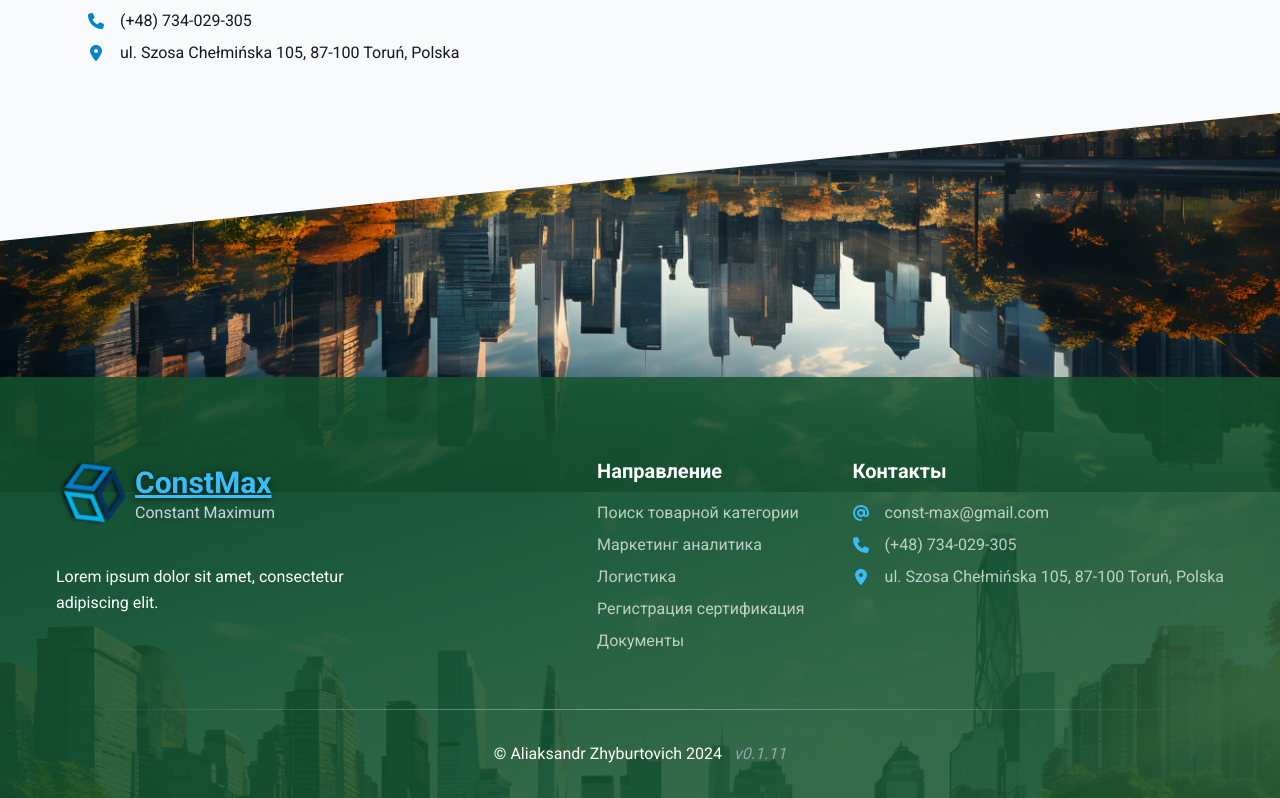
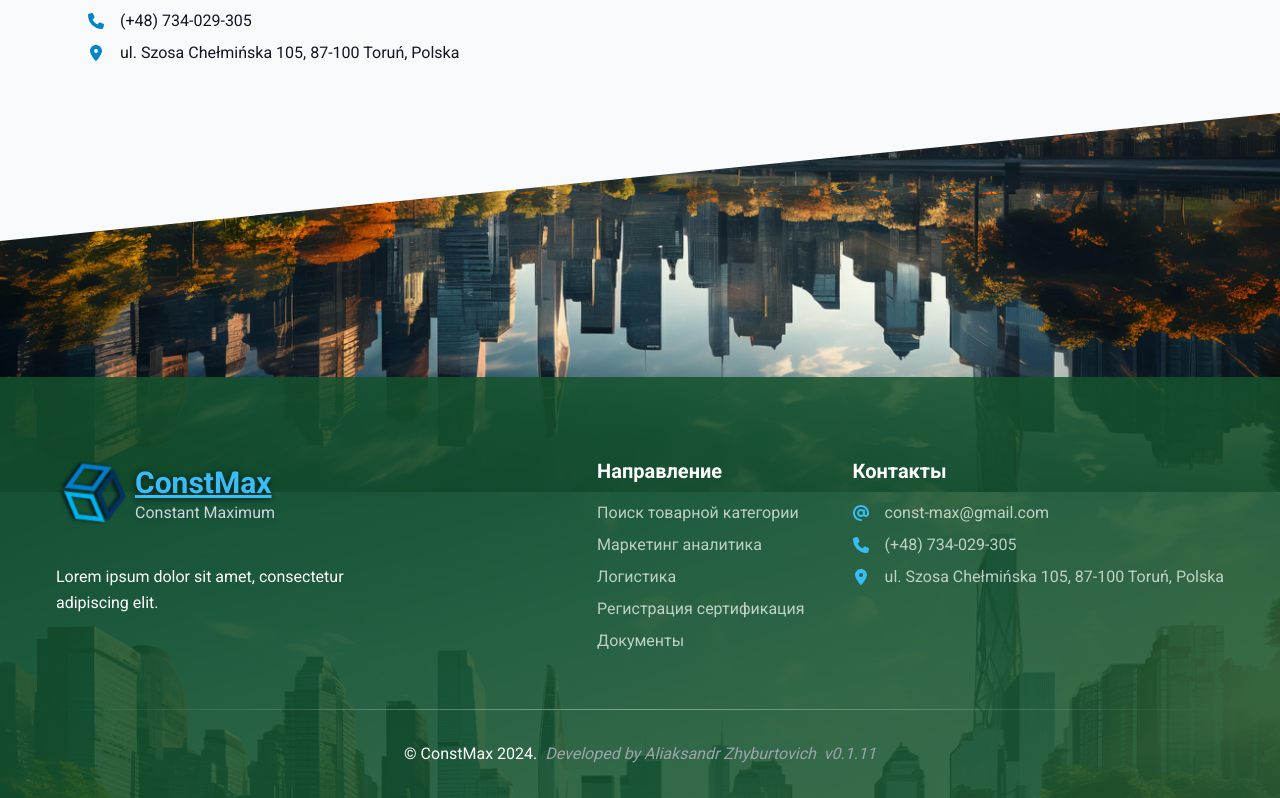
Before and after one commit to graduss/ella-web-site, a Next.js app: page /ru in a window 1280 px wide. Shown: the part 2708-3506 px from the top of the page. Built offline with nearby package versions, Linux system fonts and the light colour scheme; no server answers.

Commit message:
update copy

```diff
--- a/src/components/Footer/Footer.tsx
+++ b/src/components/Footer/Footer.tsx
@@ -72,7 +72,7 @@ const Footer = () => {
           <div className="h-px w-full bg-gradient-to-r from-transparent via-[#D2D8E183] to-transparent dark:via-[#959CB183]"></div>
           <div className="py-8">
             <p className="text-center text-base text-white">
-              &copy; Aliaksandr Zhyburtovich 2024 &nbsp; <em className="text-gray-400">v{version}</em>
+              &copy; ConstMax 2024. &nbsp;<em className="text-gray-400 text-nowrap">Developed by Aliaksandr Zhyburtovich &nbsp;v{version}</em>
             </p>
           </div>
         </div>
```
